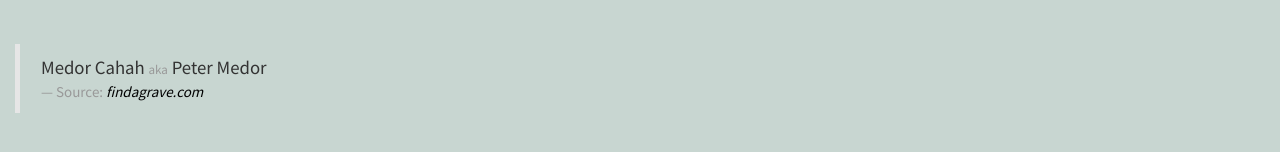
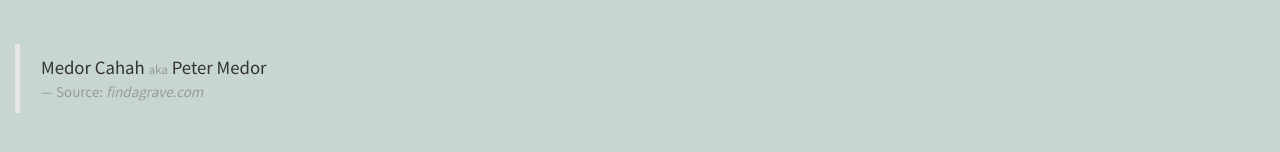
Before and after one commit to tlezotte/cahah, a Jekyll site: the page built from index.html, in a window 1280 px wide. Shown: the part 514-666 px from the top of the page. Built offline with Jekyll 4.4.1, drawn with Linux system fonts in a browser that asks for light colours; nearby versions of some CDN libraries; library files that are not in the unit come from our copies.

Commit message:
cite color

```diff
--- a/abenaki.html
+++ b/abenaki.html
@@ -32,7 +32,7 @@ layout: default
 		  <div class="col-md-1"> </div>
 		  <div class="col-md-10">
 			<blockquote class="white">
-			  <footer><cite title="Source Title"><a href="http://www.native-languages.org/abenaki.htm" target="_blank">Source: bigorrin.org</a></cite></footer>
+			  <footer><cite title="Source Title"><a href="http://www.native-languages.org/abenaki.htm" class="cite" target="_blank">Source: bigorrin.org</a></cite></footer>
 			</blockquote>
 		  </div>
 		  <div class="col-md-1"> </div>
--- a/cemetery.html
+++ b/cemetery.html
@@ -91,7 +91,7 @@ layout: default
 			Record added: Jun 29, 2006<br>
 			Find A Grave Memorial: 14766454<br>
 		  </p>
-		  <footer>Source: <cite title="Source Title cite"><a href="http://www.findagrave.com/cgi-bin/fg.cgi?page=gr&GSln=medor&GSfn=peter&GSbyrel=in&GSdyrel=in&GSob=n&GRid=14766454&df=all&">findagrave.com</a></cite></footer>
+		  <footer>Source: <cite title="Source Title"><a href="http://www.findagrave.com/cgi-bin/fg.cgi?page=gr&GSln=medor&GSfn=peter&GSbyrel=in&GSdyrel=in&GSob=n&GRid=14766454&df=all&" class="cite" target="_blank">findagrave.com</a></cite></footer>
 		</blockquote>
 	  </div>
 	  <div class="col-md-2"></div>
--- a/factsheet.html
+++ b/factsheet.html
@@ -201,7 +201,7 @@ layout: default
 		  <div class="col-md-1"> </div>
 		  <div class="col-md-10">
 			<blockquote class="white">
-			  <footer>Source: <cite title="Source Title cite"><a href="http://www.bigorrin.org/abenaki_kids.htm" target="_blank">bigorrin.org</a></cite></footer>
+			  <footer>Source: <cite title="Source Title"><a href="http://www.bigorrin.org/abenaki_kids.htm" class="cite" target="_blank">bigorrin.org</a></cite></footer>
 			</blockquote>
 		  </div>
 		  <div class="col-md-1"> </div>
--- a/index.html
+++ b/index.html
@@ -20,7 +20,7 @@ layout: default
 		<div class="col-md-10">
 			<blockquote>
 				<div>Medor Cahah <span style="font-size: small;color: #999999;">aka</span> Peter Medor</div>
-				<footer>Source: <cite title="Source Title cite"><a href="cemetery.html">findagrave.com</a></cite></footer>
+				<footer>Source: <cite title="Source Title"><a href="cemetery.html" class="cite" target="_blank">findagrave.com</a></cite></footer>
 			</blockquote>
 		</div>
 		<div class="col-md-2">&nbsp;</div>
```
